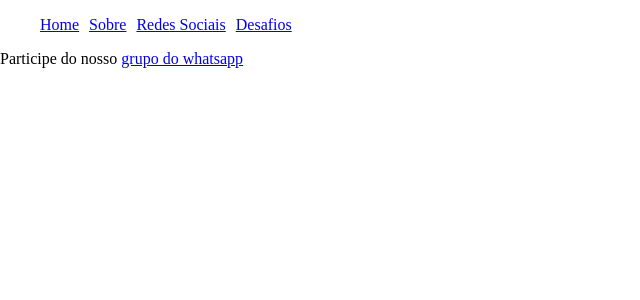
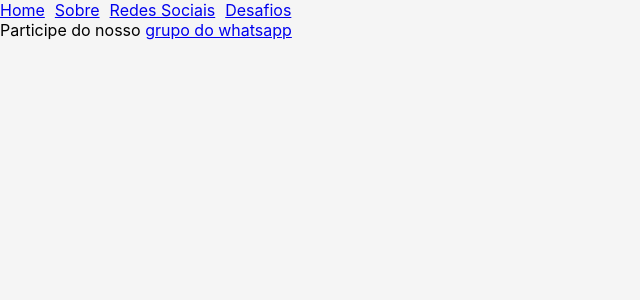
Before and after one commit to DevsGenteBoa/desenvolvimento-web-oficial, a Next.js app: page / in a window 1280 px wide. Shown: the top 300 px of the page, without its empty margins (0-640 px from the left). Built offline with nearby package versions, Linux system fonts and the light colour scheme.

Commit message:
add font inter

```diff
--- a/styles/globals.css
+++ b/styles/globals.css
@@ -1,9 +1,10 @@
-html,
 body {
-  padding: 0;
-  margin: 0;
+  font-family: Inter, sans-serif;
+  background-color: #f5f5f5;
 }
 
 * {
+  padding: 0;
+  margin: 0;
   box-sizing: border-box;
 }
```
